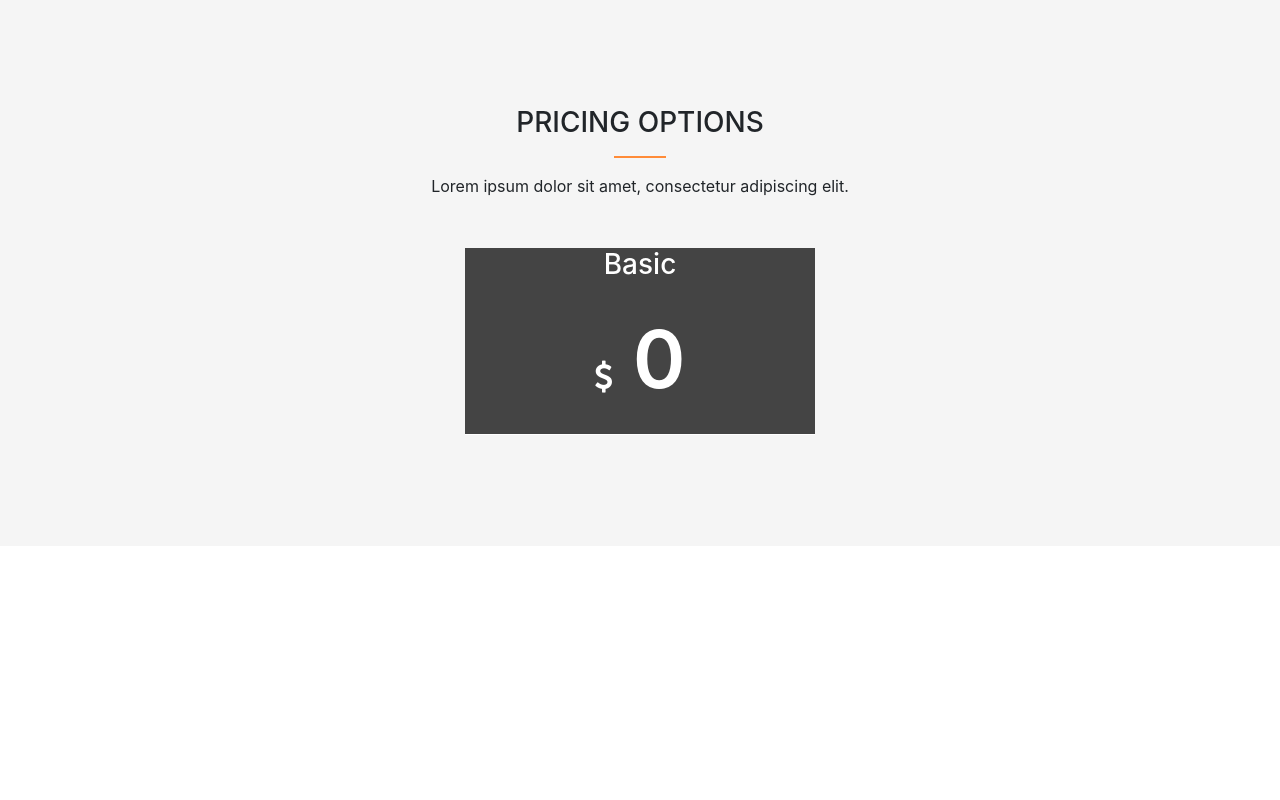
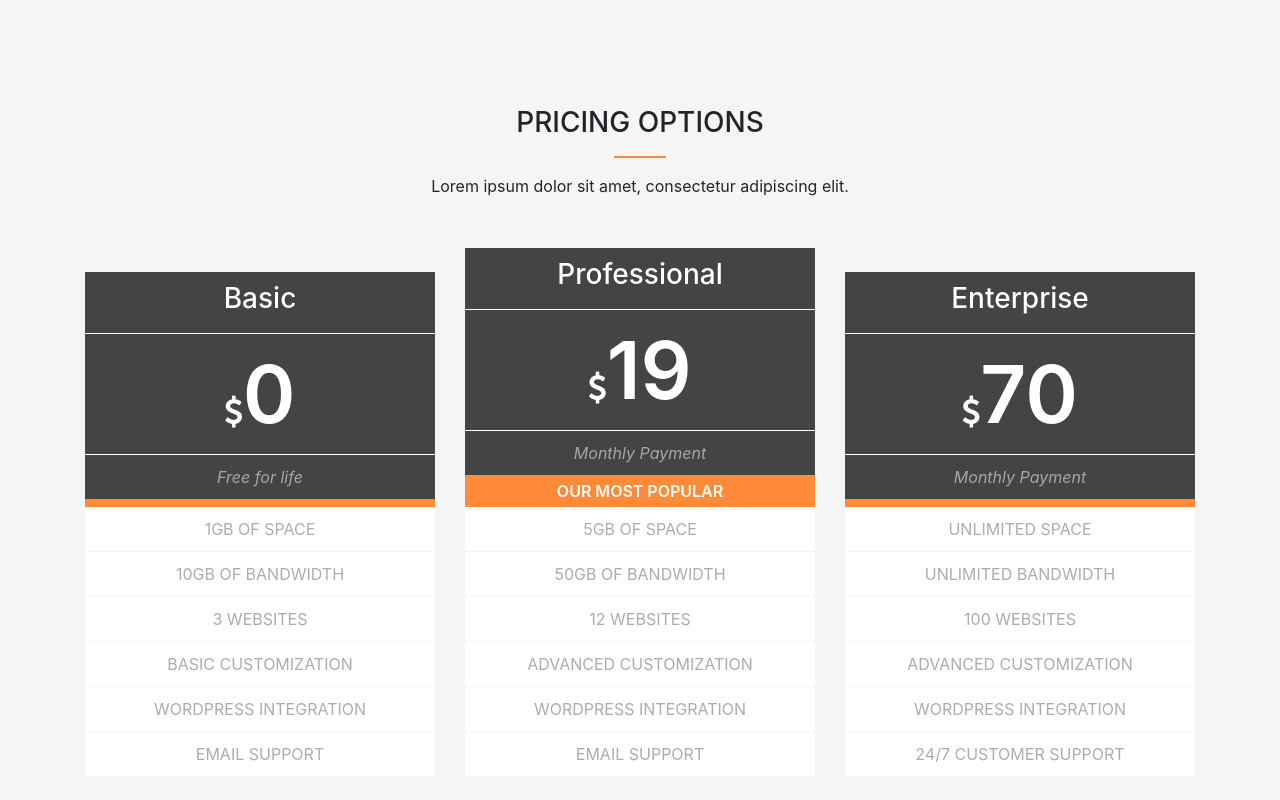
Before and after one commit to hipbls98/hipbls98.github.io, a plain HTML site: page index.html in a window 1280 px wide. Shown: the part 3398-4198 px from the top of the page. Before the commit the page ends 3944 px from the top, so only its background shows below. Drawn offline with nearby package versions, Linux system fonts and the light colour scheme.

Commit message:
update 5

```diff
--- a/css/main.css
+++ b/css/main.css
@@ -197,6 +197,10 @@ section{
 	width: 50px;
 }
 
+#price .row-price{
+	align-items: flex-end;
+}
+
 #price .pricetag{
 	margin-top: 50px;
 }
@@ -206,17 +210,29 @@ section{
     color: #fff;
 }
 
-.tag-tiltile{
-	padding: 10px 10px 15px 10px;
-	border-bottom: #fff 1px solid ;
-}
-
-.price{
-	padding: 10px 10px 15px 10px;
+#price .tag-tilte{
+	padding: 10px;
 	border-bottom: #fff 1px solid;
 }
 
-.price-txt{
+#price .tag-price{
+	border-bottom: #fff 1px solid;
+}
+
+#price .tag-time{
+	padding: 10px;
+	font-style: italic;
+	color: #A7A7A7;
+}
+
+#price .tag-line{
+	background-color: #ff8b38;
+	border: #ff8b38 4px solid;
+	text-transform: uppercase;
+	font-weight: 600;
+}
+
+#price .price-txt{
 	font-size: 60pt;
 	font-weight: 600;
 }
@@ -224,3 +240,14 @@ section{
 #price .pricetag i{
 	font-size: 24pt;
 }
+
+#price .pricetag-bottom{
+    background-color: #fff;
+}
+
+#price .description{
+	border-bottom: #f5f5f5 1px solid;
+    padding: 10px 0;
+    color: #ACACAC;
+	text-transform: uppercase;
+}
--- a/index.html
+++ b/index.html
@@ -205,19 +205,82 @@
 			<hr>
 			<span>Lorem ipsum dolor sit amet, consectetur adipiscing elit.</span>
 		</div>
-		<div class="row text-center">
+		<div class="row text-center row-price">
 			<div class="col-12 col-md-4">
 				<div class="pricetag">
 				<div class="pricetag-top">
-					<div class="tag-tiltle">
+					<div class="tag-tilte">
 						<h3>Basic</h3>
 					</div>
-					<div class="price">
+					<div class="tag-price">
 						<span class="price-txt">
-							<i class="fa fa-usd fa-3x"></i>
-							0
+							<i class="fa fa-usd"></i>0
 						</span>
 					</div>
+					<div class="tag-time">
+						Free for life
+					</div>
+					<div class="tag-line"></div>
+				</div>
+				<div class="pricetag-bottom">
+					<div class="description">1gb of space</div>
+					<div class="description">10gb of bandwidth</div>
+					<div class="description">3 websites</div>
+					<div class="description">Basic Customization</div>
+					<div class="description">wordpress integration</div>
+					<div class="description">email support</div>
+				</div>
+				</div>
+			</div>
+			<div class="col-12 col-md-4">
+				<div class="pricetag">
+				<div class="pricetag-top">
+					<div class="tag-tilte">
+						<h3>Professional</h3>
+					</div>
+					<div class="tag-price">
+						<span class="price-txt">
+							<i class="fa fa-usd"></i>19
+						</span>
+					</div>
+					<div class="tag-time">
+						Monthly Payment
+					</div>
+					<div class="tag-line">our most popular</div>
+				</div>
+				<div class="pricetag-bottom">
+					<div class="description">5gb of space</div>
+					<div class="description">50gb of bandwidth</div>
+					<div class="description">12 websites</div>
+					<div class="description">advanced Customization</div>
+					<div class="description">wordpress integration</div>
+					<div class="description">email support</div>
+				</div>
+				</div>
+			</div>
+			<div class="col-12 col-md-4">
+				<div class="pricetag">
+				<div class="pricetag-top">
+					<div class="tag-tilte">
+						<h3>Enterprise</h3>
+					</div>
+					<div class="tag-price">
+						<span class="price-txt">
+							<i class="fa fa-usd"></i>70
+						</span>
+					</div>
+					<div class="tag-time">
+						Monthly Payment
+					</div>
+					<div class="tag-line"></div>
+				</div>
+				<div class="pricetag-bottom">
+					<div class="description">unlimited space</div>
+					<div class="description">unlimited bandwidth</div>
+					<div class="description">100 websites</div>
+					<div class="description">advanced Customization</div>
+					<div class="description">wordpress integration</div>
+					<div class="description">24/7 customer support</div>
 				</div>
 				</div>
 			</div>
```
